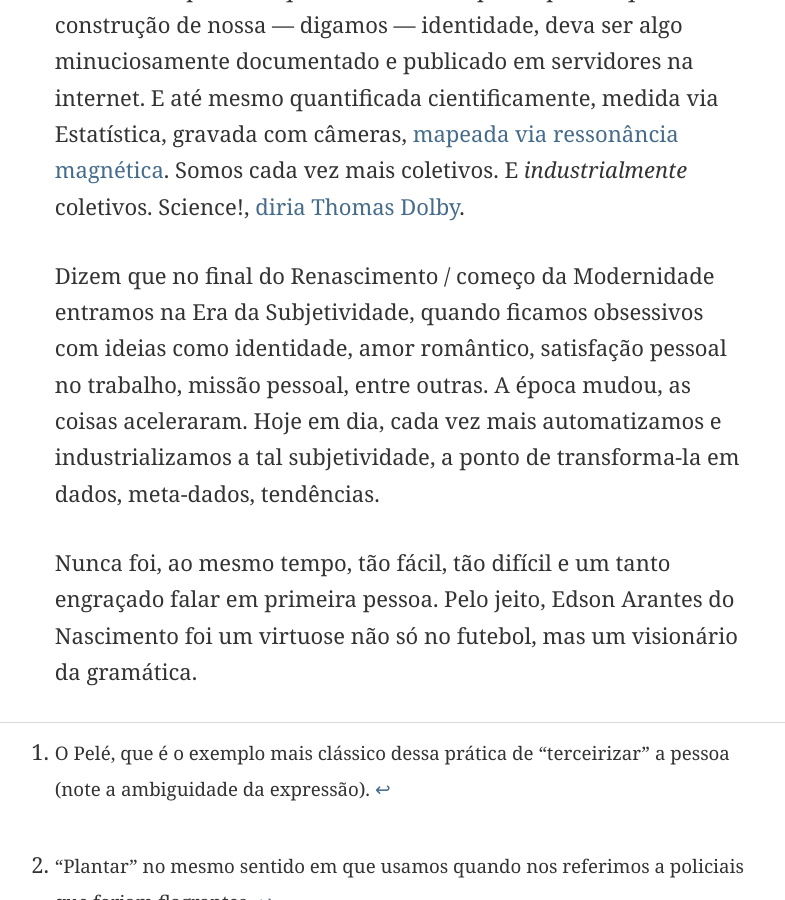
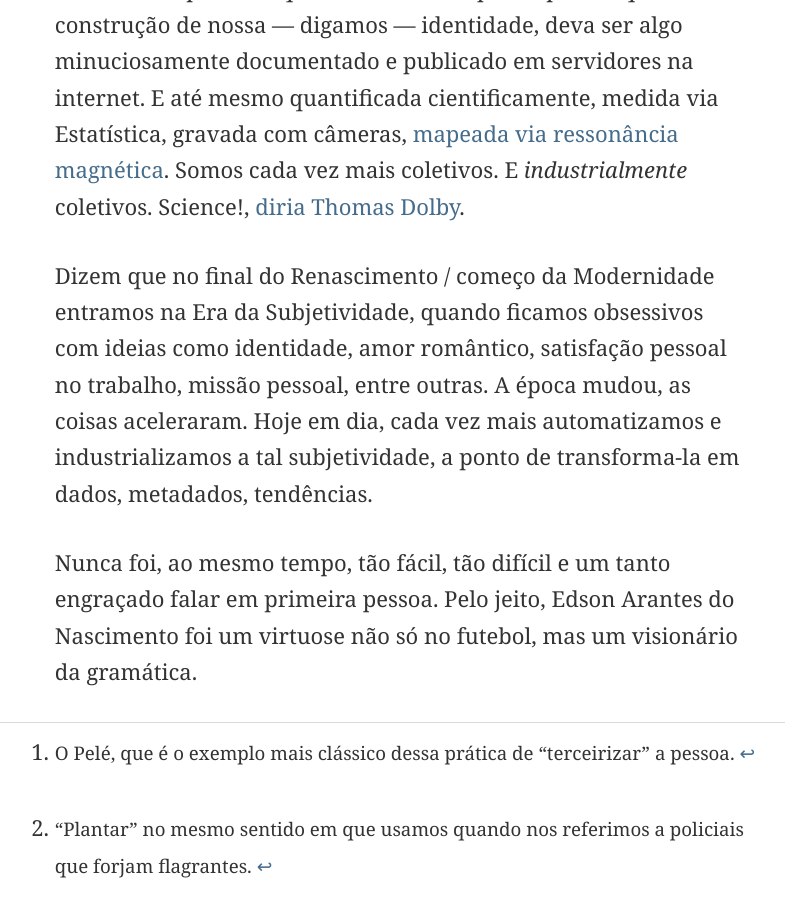
Before and after one commit to eduf/eduf.github.com, a Jekyll site: the page built from _posts/2013-12-09-metodo-pele-de-subjetividade.md, in a window 1280 px wide and 900 px high, scrolled down 2941 px. Shown: the whole window, without its empty margins (237-1022 px from the left). Built offline with Jekyll 4.4.1, drawn with Linux system fonts in a browser that asks for light colours; nearby versions of some CDN libraries; comment, search, counter and statistics services are not loaded; some of the changed text lies outside the part shown.

Commit message:
Ajustes finais e chega

```diff
--- a/_posts/2013-12-09-metodo-pele-de-subjetividade.md
+++ b/_posts/2013-12-09-metodo-pele-de-subjetividade.md
@@ -26,17 +26,17 @@
 
 Na verdade, um jeito melhor ainda de falar de si seria se tivéssemos uma claque[^3], ao final de cada frase. "Hoje estou me sentindo ansioso". HAHAHAHA. "Eu não me sinto compreendido nesse trabalho". HAHAHA. "Eu te amo". HAHAHA. "Eu" quem? Por quanto tempo? A partir de que ponto-de-vista complexo e temporário?
 
-De alguma forma, deveríamos ter noção da *maluquice* que é falar sobre si. Porque, de modo geral, além de nos considerarmos como uma entidade única, imutável, separada do resto do ambiente, da sociedade, das pessoas e das circunstâncias, ainda tendemos a *acreditar que somos precisos* nos nossos diagnósticos e auto-medicações.
+De alguma forma, deveríamos ter noção da *maluquice* que é falar sobre si. Porque, de modo geral, além de nos considerarmos como uma entidade única, imutável, separada do resto do ambiente, da sociedade, das pessoas e das circunstâncias, ainda tendemos a *acreditar que somos precisos* nos nossos diagnósticos e automedicações.
 
 É por isso que o mestre zen budista [Thich Nhat Hanh](https://en.wikipedia.org/wiki/Thich_Nhat_Hanh) prefere usar a expressão [interbeing](https://www.youtube.com/watch?v=azOZ8d0UvVs) no lugar de "being"[^4]. É um termo que dá melhor conta da complexidade do assunto. Mas imagino que não vão aceita-lo nas aulas de redação.
 
 De qualquer forma, por que deveríamos achar que quem fala de si na primeira pessoa é "mais autêntico" ou "humilde"? Ainda mais nessa época em que cada vez mais pressupomos que a construção de nossa — digamos — identidade, deva ser algo minuciosamente documentado e publicado em servidores na internet. E até mesmo quantificada cientificamente, medida via Estatística, gravada com câmeras, [mapeada via ressonância magnética](http://www.nytimes.com/2013/11/30/books/arnon-grunberg-is-writing-while-connected-to-electrodes.html?_r=1&). Somos cada vez mais coletivos. E *industrialmente* coletivos. Science!, [diria Thomas Dolby](https://www.youtube.com/watch?v=V83JR2IoI8k).
 
-Dizem que no final do Renascimento / começo da Modernidade entramos na Era da Subjetividade, quando ficamos obsessivos com ideias como identidade, amor romântico, satisfação pessoal no trabalho, missão pessoal, entre outras. A época mudou, as coisas aceleraram. Hoje em dia, cada vez mais automatizamos e industrializamos a tal subjetividade, a ponto de transforma-la em dados, meta-dados, tendências.
+Dizem que no final do Renascimento / começo da Modernidade entramos na Era da Subjetividade, quando ficamos obsessivos com ideias como identidade, amor romântico, satisfação pessoal no trabalho, missão pessoal, entre outras. A época mudou, as coisas aceleraram. Hoje em dia, cada vez mais automatizamos e industrializamos a tal subjetividade, a ponto de transforma-la em dados, metadados, tendências.
 
 Nunca foi, ao mesmo tempo, tão fácil, tão difícil e um tanto engraçado falar em primeira pessoa. Pelo jeito, Edson Arantes do Nascimento foi um virtuose não só no futebol, mas um visionário da gramática.
 
-[^1]: O Pelé, que é o exemplo mais clássico dessa prática de "terceirizar" a pessoa (note a ambiguidade da expressão).
+[^1]: O Pelé, que é o exemplo mais clássico dessa prática de "terceirizar" a pessoa.
 [^2]: "Plantar" no mesmo sentido em que usamos quando nos referimos a policiais que forjam flagrantes.
 [^3]: Aqueles risos coletivos, usados em siticoms.
 [^4]: *Being* significa "Ser", em inglês (como em "Ser Humano").
```
